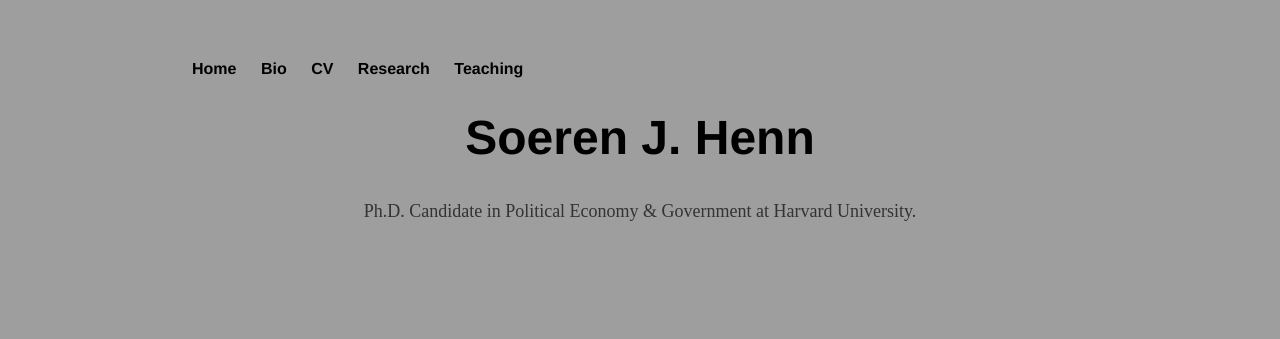
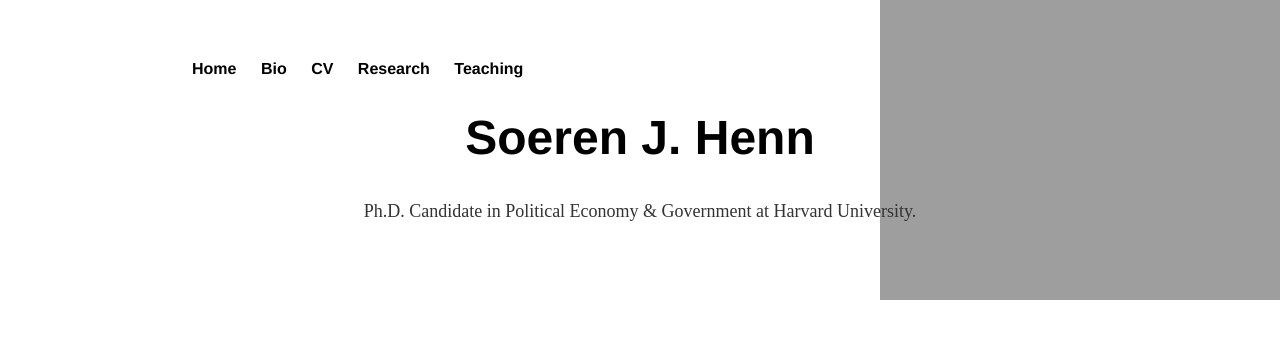
Before and after one commit to soeren-henn/soeren-henn.github.io, a Jekyll site: the page built from index.html, in a window 1280 px wide. Shown: the top 339 px of the page. Built offline with Jekyll 4.4.1, drawn with Linux system fonts in a browser that asks for light colours.

Commit message:
Update start.css

```diff
--- a/css/start.css
+++ b/css/start.css
@@ -4,7 +4,7 @@
     background-image: url("https://soeren-henn.github.io/images/boat.JPG");
     background-repeat: no-repeat;
     background-position: right top;
-    background-size: cover;
+    background-size: contain cover;
 }
 
 .centre {
```
